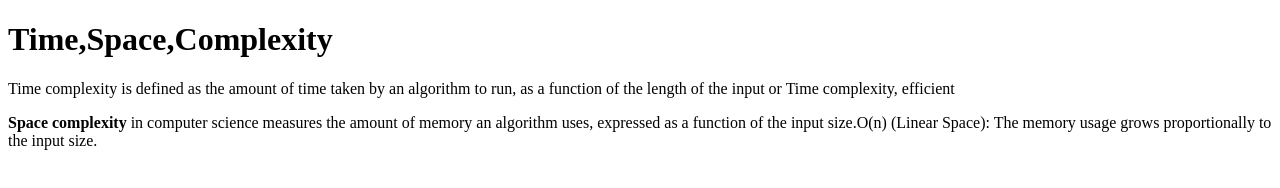
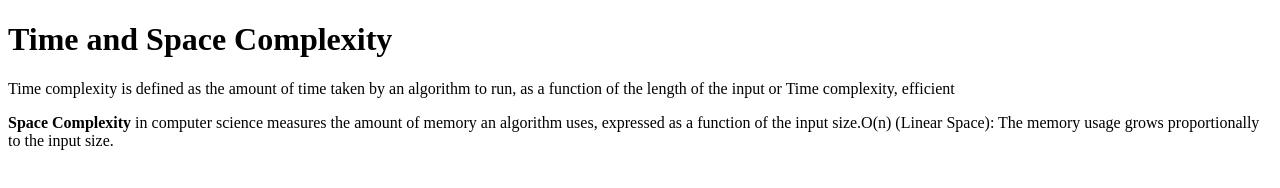
Before and after one commit to acciojob/time-and-space-complexity-avinashdayal, a website: page main.html in a window 1280 px wide. Drawn offline with Linux system fonts and the light colour scheme.

Commit message:
created a submission

```diff
--- a/main.html
+++ b/main.html
@@ -8,9 +8,9 @@
 
 <body>
 	<!-- the entire body must be written by student -->
-	<h1>Time,Space,Complexity</h1>
+	<h1>Time and Space Complexity</h1>
 	<p>Time complexity is defined as the amount of time taken by an algorithm to run, as a function of the length of the input or Time complexity, efficient</p>
-	<p><b>Space complexity</b> in computer science measures the amount of memory an algorithm uses, expressed as a function of the input size.O(n) (Linear Space): The memory usage grows proportionally to the input size. </p>
+	<p><b>Space Complexity</b> in computer science measures the amount of memory an algorithm uses, expressed as a function of the input size.O(n) (Linear Space): The memory usage grows proportionally to the input size. </p>
     <script type="text/javascript" src="./script.js">
 </script>
 
```
